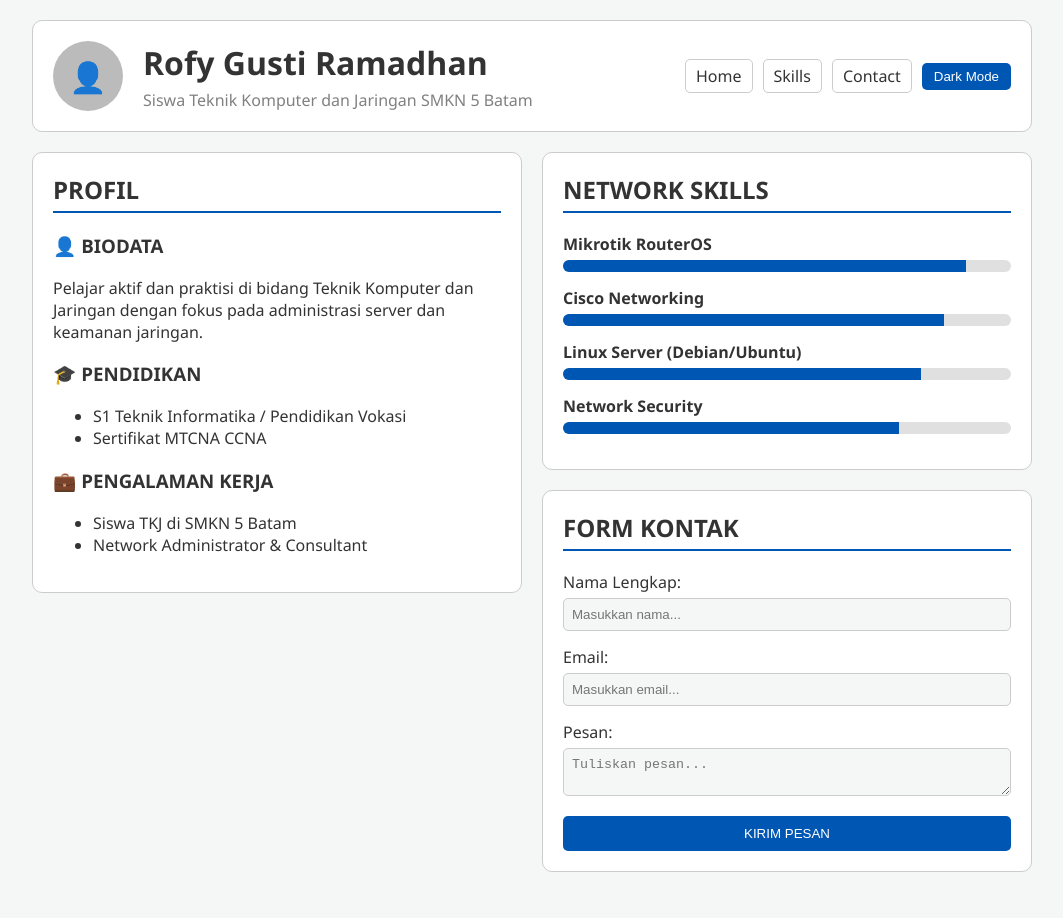
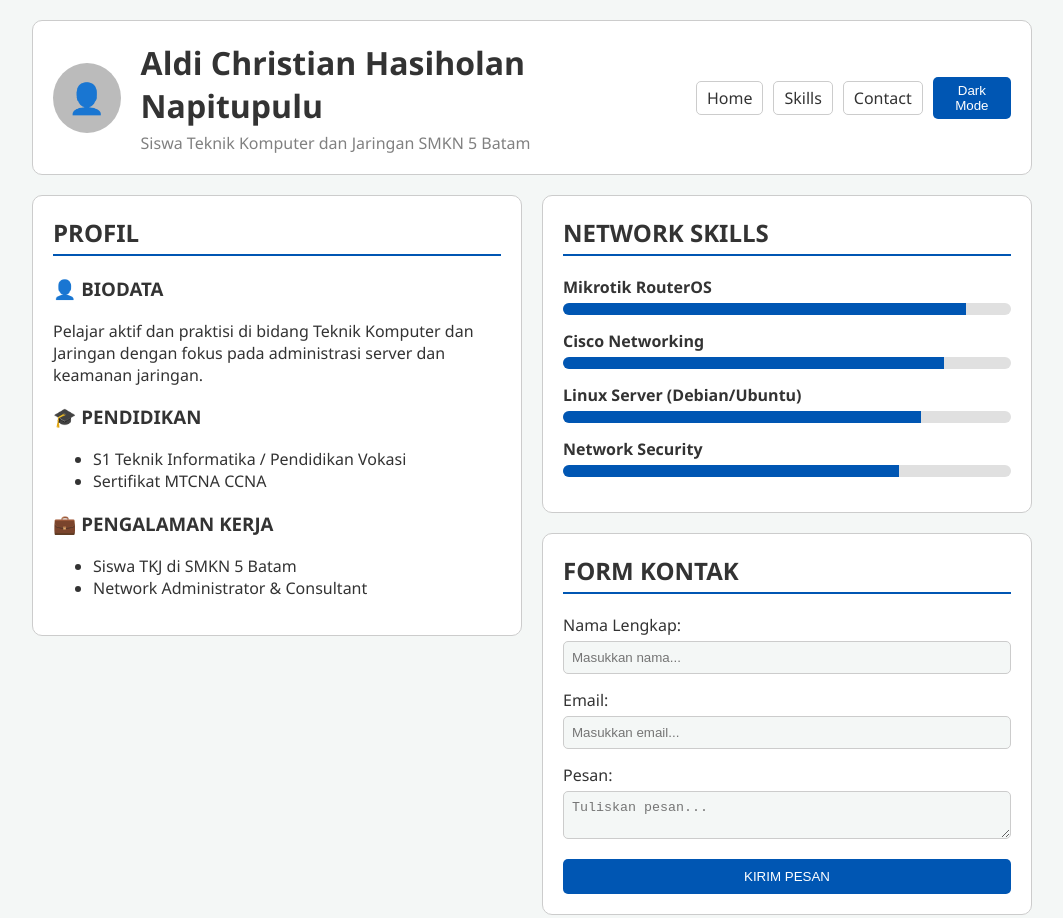
Before and after one commit to aldichristianhasiholannapitupu-droid/MyDaily-Notes, a plain HTML site: page index.html in a window 1280 px wide. Shown: the whole page, without its empty margins (108-1171 px from the left). Drawn offline with Linux system fonts and the light colour scheme.

Commit message:
Update index.html

```diff
--- a/index.html
+++ b/index.html
@@ -3,7 +3,7 @@
 <head>
     <meta charset="UTF-8">
     <meta name="viewport" content="width=device-width, initial-scale=1.0">
-    <title>CV Aldi Christian - SMKN 5 BATAM</title>
+    <title>CV Aldi Christian Hasiholan Napitupulu - SMKN 5 BATAM</title>
 
     <link rel="stylesheet" href="style.css">
 </head>
@@ -19,7 +19,7 @@
             <div class="avatar">👤</div>
 
             <div>
-                <h1 style="margin:0;">Rofy Gusti Ramadhan</h1>
+                <h1 style="margin:0;">Aldi Christian Hasiholan Napitupulu</h1>
 
                 <p style="margin:5px 0 0 0; color:gray;">
                     Siswa Teknik Komputer dan Jaringan SMKN 5 Batam
```
